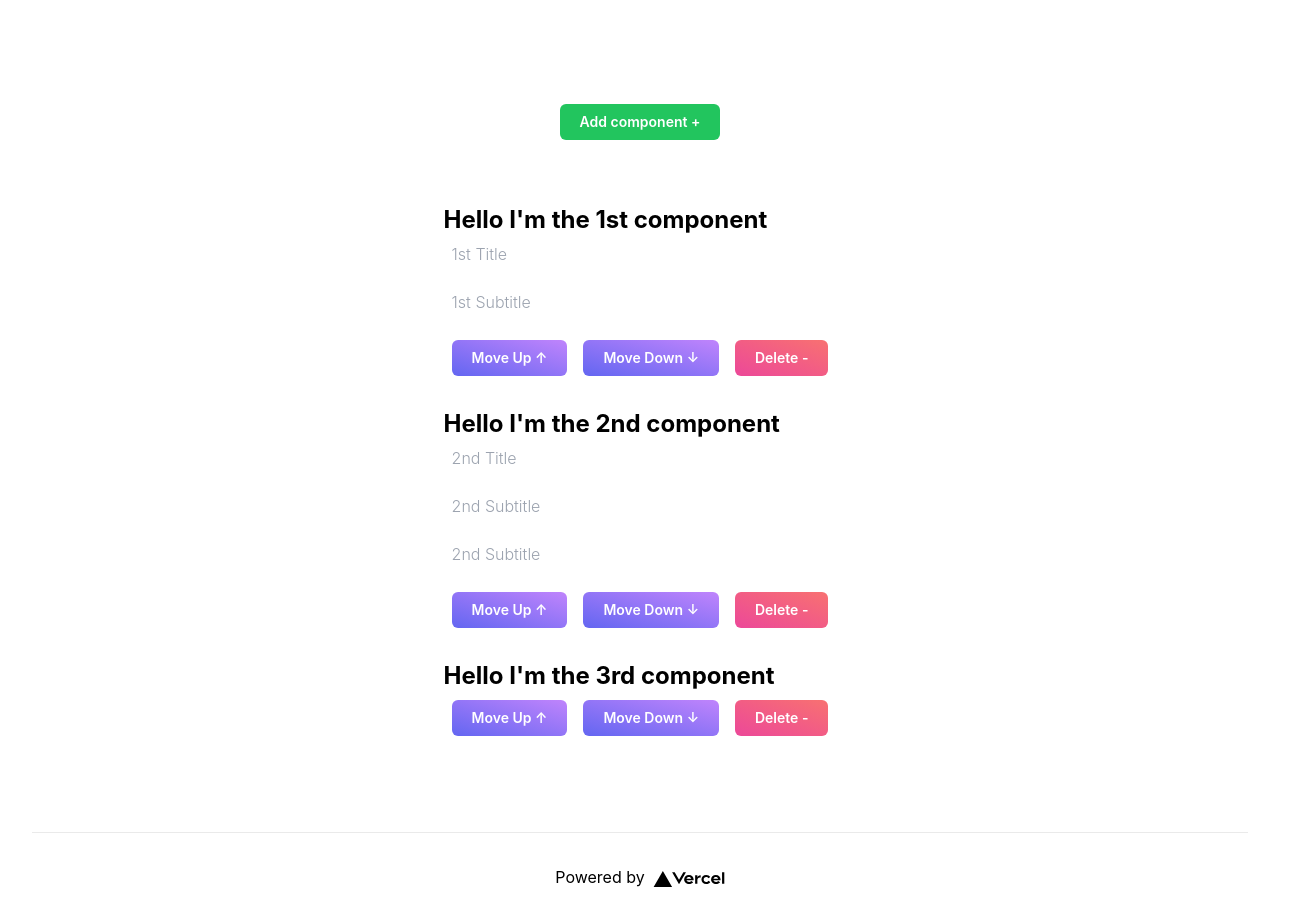
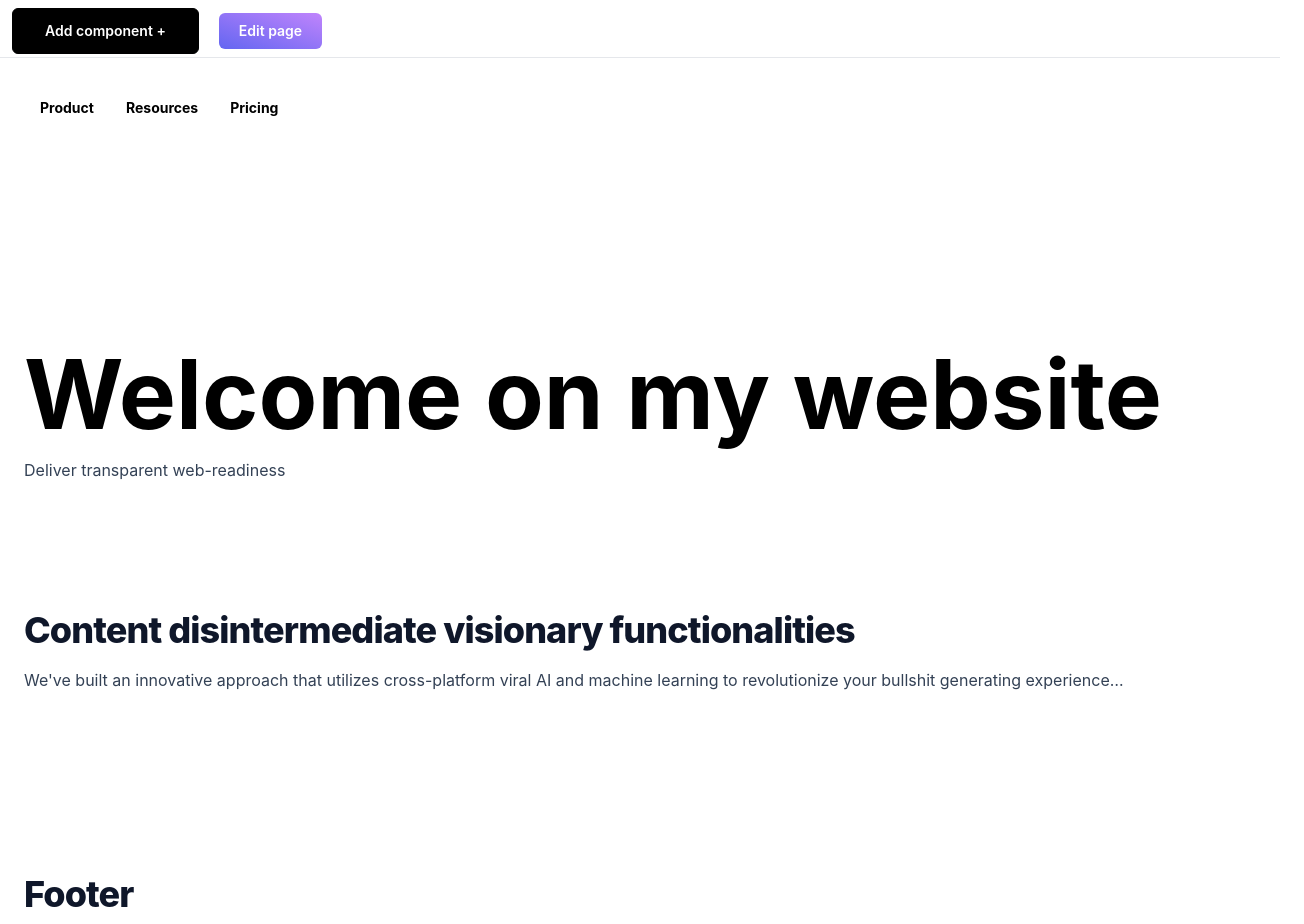
Before and after one commit to FruzsinaLenti/reusable-landing-page, a Next.js app: page / in a window 1280 px wide. Shown: the top 924 px of the page, 1304 px wide, since content can reach past the window. Built offline with nearby package versions, Linux system fonts and the light colour scheme.

Commit message:
Remove style

```diff
--- a/components/Button.js
+++ b/components/Button.js
@@ -6,6 +6,8 @@ const Button = ({ children, onClick, color }) => {
       return "bg-green-500 hover:bg-green-600 active:bg-green-700 focus-visible:ring ring-green-300";
     } else if (color === "blue") {
       return "bg-blue-500 hover:bg-blue-600 active:bg-blue-700 focus-visible:ring ring-blue-300";
+    } else if (color === "black") {
+      return "mx-3 bg-black hover:bg-white hover:text-black border border-black text-white font-bold py-3 px-12 lg:px-8 duration-200 transition-colors mb-6 lg:mb-0";
     }
 
     return "bg-gradient-to-tr from-indigo-500 to-purple-400 hover:from-indigo-600 hover:to-purple-500 active:from-indigo-700 active:to-purple-600 ring-indigo-300";
--- a/components/Form.js
+++ b/components/Form.js
@@ -2,7 +2,7 @@ import Input from "./Input";
 import { useState } from "react";
 
 const Form = (props) => {
-  const { order, array } = props;
+  const { order, array, style } = props;
   const [state, setState] = useState([...array[order].inputFields]);
 
   return (
@@ -20,6 +20,7 @@ const Form = (props) => {
             }
             name={input.label}
             value={array[order].inputFields[inputIndex].value}
+            style={input.style}
           />
         ))}
     </form>
--- a/components/Input.js
+++ b/components/Input.js
@@ -3,29 +3,28 @@ const Input = (props) => {
   const {
     id,
     placeholder = "",
-    type = "text",
+    type = "textarea",
     required = false,
     value,
+    style,
     ...rest
   } = props;
 
   return (
-    <div className="mb-3">
     <div className="transition duration-150 ease-in-out">
-        <label
+      {/* <label
           htmlFor={id}
           className="hidden text-xs text-primary font-light placeholder-gray-gray4 px-2 pt-1.5"
-        ></label>
+        ></label> */}
       <input
         type={type}
-          className="h-9 w-full px-2 text-primary outline-none text-base font-light rounded-md"
+        className={`${style} outline-none`}
         id={id}
         placeholder={placeholder}
         value={value}
         {...rest}
       />
     </div>
-    </div>
   );
 };
 
--- a/pages/index.js
+++ b/pages/index.js
@@ -1,33 +1,77 @@
 import React, { useState } from "react";
 import Head from "next/head";
-import Image from "next/image";
-import styles from "../styles/Home.module.css";
 import Button from "../components/Button";
 import Form from "../components/Form";
+import Input from "../components/Input";
 
 export default function Home() {
   const [array, setArray] = useState([
     {
-      title: "Hello I'm the 1st component",
+      type: "header",
       inputFields: [
-        { label: "1st Title", value: "" },
-        { label: "1st Subtitle", value: "" },
+        { label: "Product", value: "", style: "text-sm float-left m-4" },
+        { label: "Resources", value: "", style: "text-sm float-left m-4" },
+        { label: "Pricing", value: "", style: "text-sm float-left m-4" },
       ],
     },
     {
-      title: "Hello I'm the 2nd component",
+      type: "hero",
       inputFields: [
-        { label: "2nd Title", value: "" },
-        { label: "2nd Subtitle", value: "" },
-        { label: "2nd Subtitle", value: "" },
+        { label: "Welcome on my website", value: "", style: "text-8xl" },
+        {
+          label: "Deliver transparent web-readiness",
+          value: "",
+          style: "text-4xl mt-4 text-base text-slate-700 font-normal",
+        },
       ],
     },
-    { title: "Hello I'm the 3rd component" },
+    {
+      type: "content",
+      inputFields: [
+        {
+          label: "Content disintermediate visionary functionalities",
+          value: "",
+          style: "text-4xl mt-4 font-extrabold tracking-tight text-slate-900",
+        },
+        {
+          label:
+            "We've built an innovative approach that utilizes cross-platform viral AI and machine learning to revolutionize your bullshit generating experience…",
+          value: "",
+          style: "mt-4 text-base leading-7 text-slate-700 font-normal",
+        },
+      ],
+    },
+    {
+      type: "footer",
+      inputFields: [
+        {
+          label: "Footer",
+          value: "",
+          style: "text-4xl mt-4 font-extrabold tracking-tight text-slate-900",
+        },
+      ],
+    },
   ]);
   const [counter, setCounter] = useState(0);
+  const [isEditView, setEditView] = useState(false);
+  const [input, setInput] = useState(false);
 
   const addComponent = () => {
-    array.push({ title: `added component ${counter}` });
+    array.push({
+      inputFields: [
+        {
+          label: `New title`,
+          value: "",
+          style: "text-4xl mt-4 font-extrabold tracking-tight text-slate-900",
+        },
+        {
+          label:
+            "The Bullshit Generator is an innovative tool that utilizes cross-platform viral AI  bullshit generati",
+          value: "",
+          style: "mt-4 text-base leading-7 text-slate-700 font-normal",
+        },
+      ],
+    });
     setCounter(counter + 1);
     setArray([...array]);
   };
@@ -64,30 +108,35 @@ export default function Home() {
     setArray([...array]);
   };
 
+  const inputHandler = () => {};
+
   return (
-    <div className={styles.container}>
+    <div className="">
       <Head>
-        <title>Reusable landing page</title>
+        <title>~ The Original ~</title>
         <meta name="description" content="Generated by create next app" />
         <link rel="icon" href="/favicon.ico" />
       </Head>
 
-      <main className={styles.main}>
-        <div className="p-8">
-          <Button onClick={addComponent} color="green">
+      <main className="">
+        <div className="sticky top-0 bg-white border-b border-accent-2">
+          <Button onClick={addComponent} color="black">
             Add component +
           </Button>
+          <Button onClick={() => setEditView(!isEditView)}>Edit page</Button>
         </div>
 
+        {isEditView ? (
           <div>
             {array.map((a, componentIndex) => (
-            <div key={componentIndex} className="m-6 font-bold">
-              <p className="text-2xl">{a.title}</p>
-
+              <div key={componentIndex} className="h-60 ">
                 {array[componentIndex].inputFields && (
                   <Form order={componentIndex} array={array} />
                 )}
-              <Button onClick={() => moveUp(componentIndex)}>Move Up ↑</Button>
+                <div>
+                  <Button onClick={() => moveUp(componentIndex)}>
+                    Move Up ↑
+                  </Button>
                   <Button onClick={() => moveDown(componentIndex)}>
                     Move Down ↓
                   </Button>
@@ -95,21 +144,43 @@ export default function Home() {
                     Delete -
                   </Button>
                 </div>
+              </div>
             ))}
           </div>
+        ) : (
+          <div>
+            {array.map((a, componentIndex) => (
+              <div key={componentIndex} className="w-full m-6 font-bold h-60">
+                {a.inputFields &&
+                  a.inputFields.map((input, index) => (
+                    <div key={index} className={`${input.style}`}>
+                      {input.label}
+                    </div>
+                  ))}
+              </div>
+            ))}
+          </div>
+        )}
       </main>
 
-      <footer className={styles.footer}>
-        <a
-          href="https://vercel.com?utm_source=create-next-app&utm_medium=default-template&utm_campaign=create-next-app"
-          target="_blank"
-          rel="noopener noreferrer"
-        >
-          Powered by{" "}
-          <span className={styles.logo}>
-            <Image src="/vercel.svg" alt="Vercel Logo" width={72} height={16} />
-          </span>
-        </a>
+      <footer className="bg-accent-1 border-t border-accent-2">
+        <div className="container mx-auto px-5">
+          <div className="py-14 flex flex-col lg:flex-row items-center">
+            {array.map((a, index) => (
+              <div key={index}>
+                {a.type === "footer" && (
+                  <Input
+                    type="text"
+                    placeholder="Footer"
+                    onChange={(e) => console.log(e.target.value)}
+                    value=""
+                    style="font-bold tracking-tighter leading-tight text-center"
+                  />
+                )}
+              </div>
+            ))}
+          </div>
+        </div>
       </footer>
     </div>
   );
--- a/styles/Home.module.css
+++ /dev/null
@@ -1,129 +0,0 @@
-.container {
-  padding: 0 2rem;
-}
-
-.main {
-  min-height: 100vh;
-  padding: 4rem 0;
-  flex: 1;
-  display: flex;
-  flex-direction: column;
-  justify-content: center;
-  align-items: center;
-}
-
-.footer {
-  display: flex;
-  flex: 1;
-  padding: 2rem 0;
-  border-top: 1px solid #eaeaea;
-  justify-content: center;
-  align-items: center;
-}
-
-.footer a {
-  display: flex;
-  justify-content: center;
-  align-items: center;
-  flex-grow: 1;
-}
-
-.title a {
-  color: #0070f3;
-  text-decoration: none;
-}
-
-.title a:hover,
-.title a:focus,
-.title a:active {
-  text-decoration: underline;
-}
-
-.title {
-  margin: 0;
-  line-height: 1.15;
-  font-size: 4rem;
-}
-
-.title,
-.description {
-  text-align: center;
-}
-
-.description {
-  margin: 4rem 0;
-  line-height: 1.5;
-  font-size: 1.5rem;
-}
-
-.code {
-  background: #fafafa;
-  border-radius: 5px;
-  padding: 0.75rem;
-  font-size: 1.1rem;
-  font-family: Menlo, Monaco, Lucida Console, Liberation Mono, DejaVu Sans Mono,
-    Bitstream Vera Sans Mono, Courier New, monospace;
-}
-
-.grid {
-  display: flex;
-  align-items: center;
-  justify-content: center;
-  flex-wrap: wrap;
-  max-width: 800px;
-}
-
-.card {
-  margin: 1rem;
-  padding: 1.5rem;
-  text-align: left;
-  color: inherit;
-  text-decoration: none;
-  border: 1px solid #eaeaea;
-  border-radius: 10px;
-  transition: color 0.15s ease, border-color 0.15s ease;
-  max-width: 300px;
-}
-
-.card:hover,
-.card:focus,
-.card:active {
-  color: #0070f3;
-  border-color: #0070f3;
-}
-
-.card h2 {
-  margin: 0 0 1rem 0;
-  font-size: 1.5rem;
-}
-
-.card p {
-  margin: 0;
-  font-size: 1.25rem;
-  line-height: 1.5;
-}
-
-.logo {
-  height: 1em;
-  margin-left: 0.5rem;
-}
-
-@media (max-width: 600px) {
-  .grid {
-    width: 100%;
-    flex-direction: column;
-  }
-}
-
-@media (prefers-color-scheme: dark) {
-  .card,
-  .footer {
-    border-color: #222;
-  }
-  .code {
-    background: #111;
-  }
-  .logo img {
-    filter: invert(1);
-  }
-}
```
Also changed, not shown: styles/globals.css (+10 -1 lines). Lines whose indentation alone changed are shown as unchanged.
